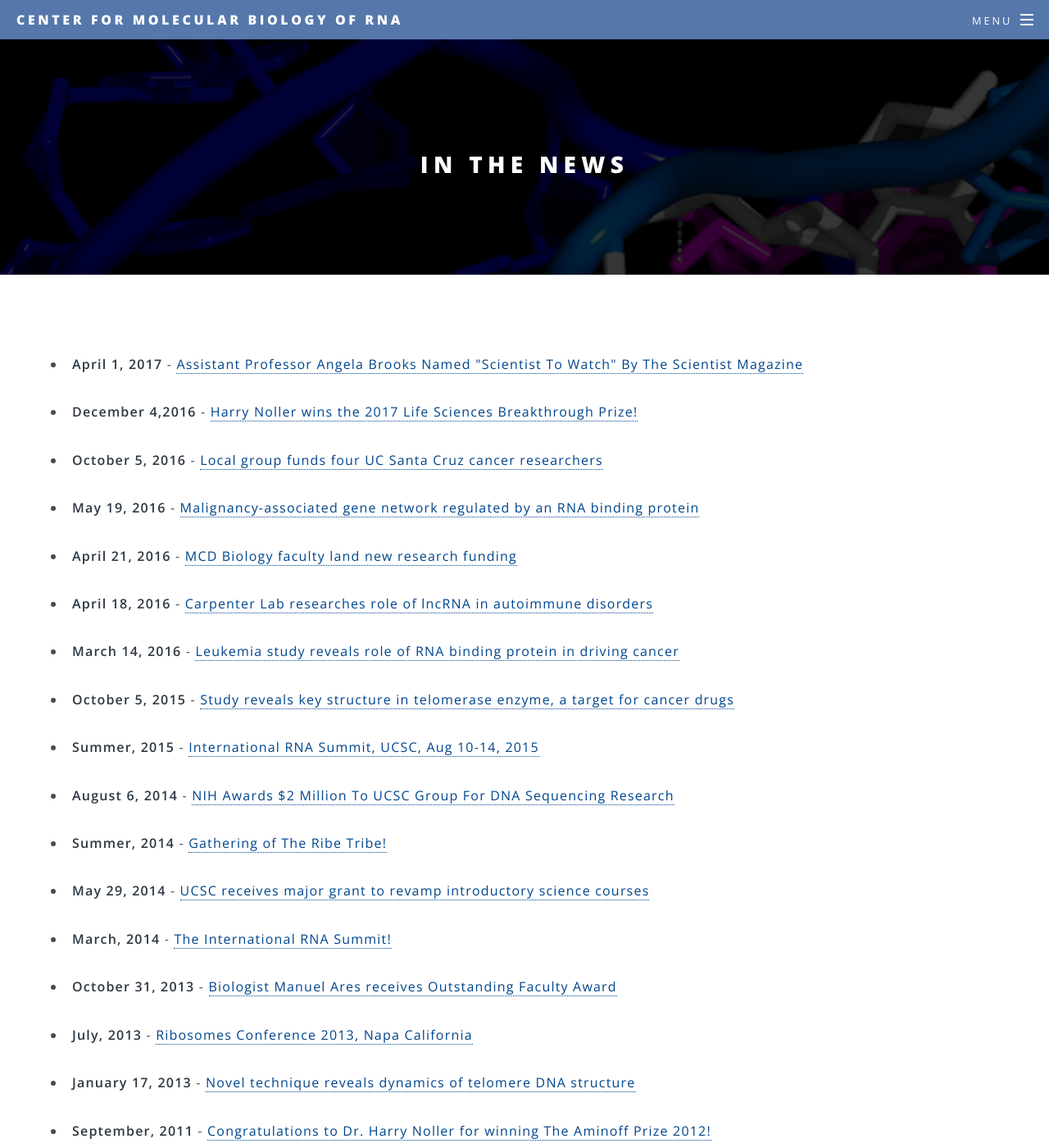
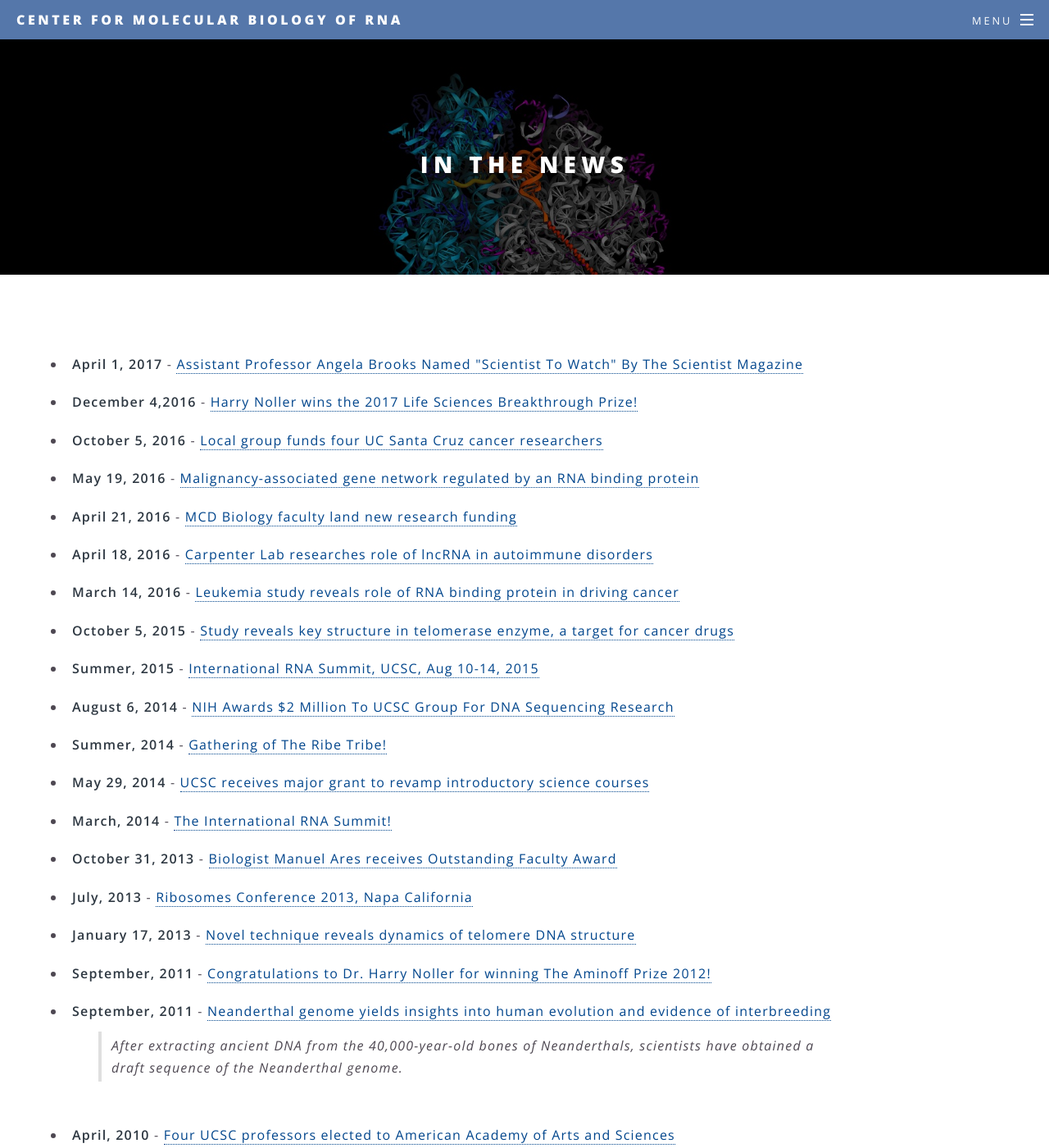
Before and after one commit to luckyluke007/RNA-master, a Jekyll site: the page built from in-the-news.html, in a window 1280 px wide and 1400 px high. Shown: the whole window at 82% size. Built offline with Jekyll 4.4.1, drawn with Linux system fonts in a browser that asks for light colours.

Commit message:
Images and banner changes

```diff
--- a/css/main.scss
+++ b/css/main.scss
@@ -1679,7 +1679,7 @@
 
 #main {
 	> header {
-		@include vendor('background-image', ('linear-gradient(top, rgba(0,0,0,0.5), rgba(0,0,0,0.5))', 'url("#{$baseurl}/banner.jpg")'));
+		@include vendor('background-image', ('linear-gradient(top, rgba(0,0,0,0.5), rgba(0,0,0,0.5))', 'url("#{$baseurl}/banner-ptrna-extrusion.jpg")'));
 	}
 }
 
@@ -1705,7 +1705,7 @@
 			.noller,
 			.research-team {
 			@include padding(12em, 0);
-			background-attachment: fixed;
+			// background-attachment: fixed;
 			background-position: center top;
 			background-repeat: no-repeat;
 			background-size: cover;
@@ -1830,7 +1830,7 @@
 
 	body.landing {
 		#page-wrapper {
-			@include vendor('background-image', ('linear-gradient(top, rgba(0,0,0,0.5), rgba(0,0,0,0.5))', 'url("#{$baseurl}/banner.jpg")'));
+			@include vendor('background-image', ('linear-gradient(top, rgba(0,0,0,0.5), rgba(0,0,0,0.5))', 'url("#{$baseurl}/banner-ribosome.jpg")'));
 			background-attachment: fixed;
 			background-position: center center;
 			background-repeat: no-repeat;
@@ -1851,7 +1851,7 @@
 
 			#banner,
 			.wrapper.style4 {
-				@include vendor('background-image', ('linear-gradient(top, rgba(0,0,0,0.5), rgba(0,0,0,0.5))', 'url("#{$baseurl}/banner.jpg")'));
+				@include vendor('background-image', ('linear-gradient(top, rgba(0,0,0,0.5), rgba(0,0,0,0.5))', 'url("#{$baseurl}/banner-ribosome.jpg")'));
 				background-position: center center;
 				background-repeat: no-repeat;
 				background-size: cover;
@@ -1908,12 +1908,25 @@
 	}
 }
 
+.news-clips .inner li p {
+	margin-bottom: .75em;
+}
+
+.news-clips .inner li {
+	margin-bottom: 1.25em;
+}
+
 blockquote {
     display: inline-block;
     background: rgba(255,255,255, .1);
     margin: 2em 0;
     padding: 20px 20px 20px;
     width: 100%;
+    .news-clips & {
+    	margin: 0 0 2em 2em;
+    	padding: .25em .25em .25em .75em;
+    	width: 80%;
+    }
 }
 
 blockquote p {
```
Also changed, not shown: images/banner-ptrna-extrusion.jpg (added), images/banner-ribosome.jpg (added), images/people/chris-vollmers.jpg (added), images/people/richard-green.jpg (added).
